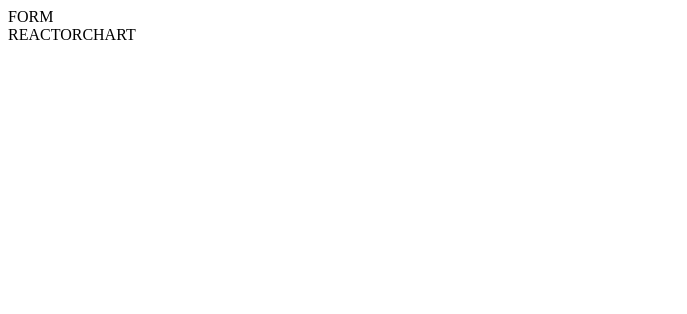
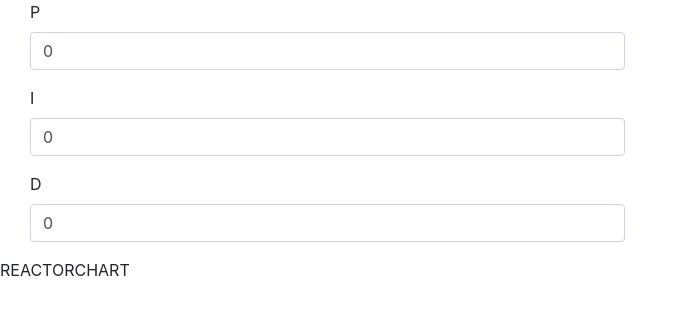
Before and after one commit to victorfmarques/Concentration_PID_Control, a React (Create React App) app in the folder pid_control/: page / in a window 1280 px wide. Shown: the top 314 px of the page, without its empty margins (0-687 px from the left). Built offline with nearby package versions, Linux system fonts and the light colour scheme.

Commit message:
Initial Commit Forms

```diff
--- a/pid_control/public/index.html
+++ b/pid_control/public/index.html
@@ -15,6 +15,9 @@
       user's mobile device or desktop. See https://developers.google.com/web/fundamentals/web-app-manifest/
     -->
     <link rel="manifest" href="%PUBLIC_URL%/manifest.json" />
+
+    <link rel="stylesheet" href= "https://maxcdn.bootstrapcdn.com/bootstrap/4.0.0/css/bootstrap.min.css">
+
     <!--
       Notice the use of %PUBLIC_URL% in the tags above.
       It will be replaced with the URL of the `public` folder during the build.
--- a/pid_control/src/App.js
+++ b/pid_control/src/App.js
@@ -1,18 +1,21 @@
 import FormComponent from './FormComponent'
 import ReactorComponent from './ReactorComponent'
 import ChartComponent from './ChartComponent'
+import ReactorModel from './ReactorModel';
 
 function App() {
+  var viewModel = new ReactorModel(
+    {p: 0, i: 0, d: 0}
+  );
+
   return (
     <div className="AppWrapper">
-      <FormComponent/>
+      <FormComponent viewModel={viewModel} />
       <div className="GraphicalWrapper">
         <ReactorComponent/>
         <ChartComponent/>
       </div>
-
     </div>
-
   );
 }
 
--- a/pid_control/src/FormComponent/index.js
+++ b/pid_control/src/FormComponent/index.js
@@ -1,10 +1,47 @@
-import React from 'react'
+import React, { useState } from 'react'
 
-const FormComponent =  () =>{
+const FormComponent =  ({viewModel}) =>{
+
+    const [p, setP] = useState(0);
+    const [i, setI] = useState(0);
+    const [d, setD] = useState(0);
+
+    function handleP(input){
+        let value = input.target.value;
+        setP(value);
+        viewModel.p = value;
+    }
+
+    function handleI(input){
+        let value = input.target.value;
+        setI(value);
+        viewModel.i = value;
+    }
+
+    function handleD(input){
+        let value = input.target.value;
+        setD(value);
+        viewModel.d = value;
+    }
 
     return (
         <React.Fragment>
-            FORM
+            <form className="container-fluid">
+                <div className="form-group col-xs-12 col-sm-12 col-md-6 col-lg-6 col-xl-6">
+                    <label htmlFor="p">P</label>
+                    <input type="text" id="p" name="p" className="form-control" onChange={handleP} value={viewModel.p}/>
+                </div>
+
+                <div className="form-group col-xs-12 col-sm-12 col-md-6 col-lg-6 col-xl-6">
+                    <label htmlFor="i">I</label>
+                    <input type="text" id="i" name="i" className="form-control" onChange={handleI} value={viewModel.i}/>
+                </div>
+
+                <div className="form-group col-xs-12 col-sm-12 col-md-6 col-lg-6 col-xl-6">
+                    <label htmlFor="d">D</label>
+                    <input type="text" id="d" name="d" className="form-control" onChange={handleD} value={viewModel.d}/>
+                </div>
+            </form>
         </React.Fragment>
     )
 }
--- a/pid_control/src/ReactorModel.js
+++ b/pid_control/src/ReactorModel.js
@@ -1,10 +1,13 @@
 class ReactorModel {
+    constructor (data){
+        this.p = data.p;
+        this.i = data.i;
+        this.d = data.d;
+    }
 
-    constructor (data){
-        p = data.p;
-        i = data.i;
-        d = data.d;
-    }
+    p;
+    i;
+    d;
 }
 
 export default ReactorModel
```
